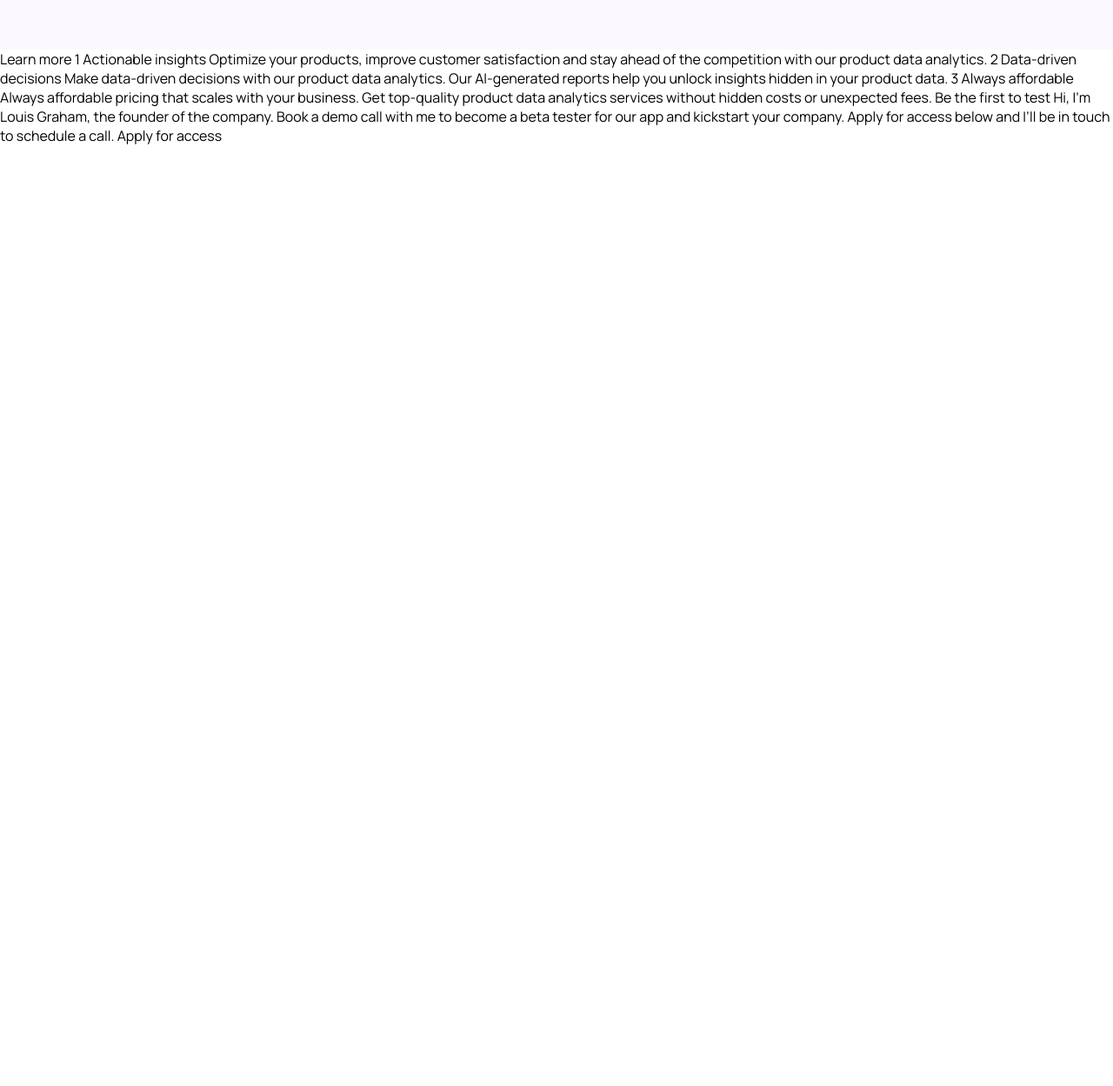
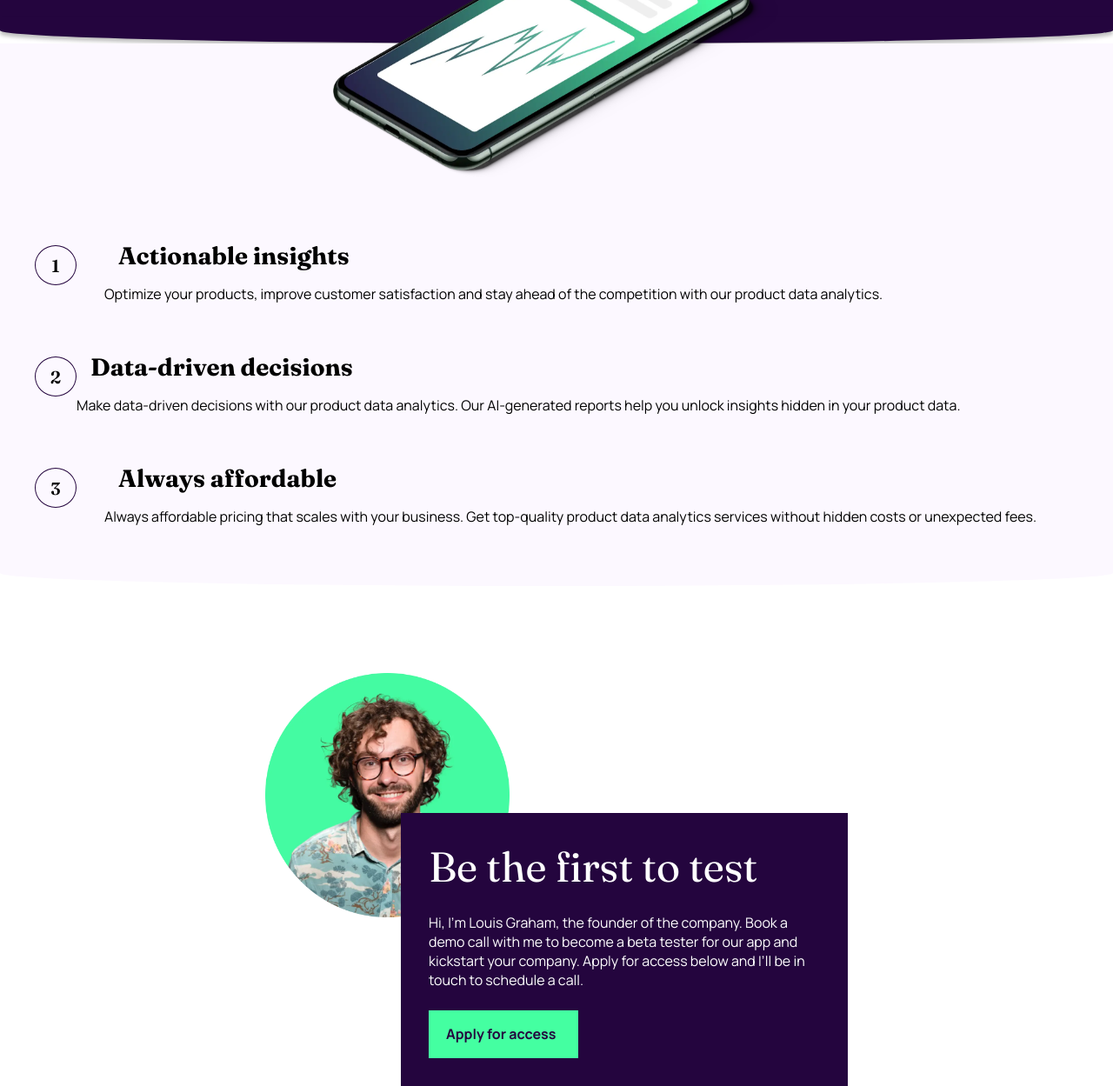
Before and after one commit to marjsky/workit-landing-page-code-2, a plain HTML site: page index.html in a window 1280 px wide. Shown: the part 524-1773 px from the top of the page at 87% size. Before the commit the page ends 800 px from the top, so only its background shows below. Drawn offline with Linux system fonts and the light colour scheme.

Commit message:
add styles to personal elements

```diff
--- a/assets/styles/style.css
+++ b/assets/styles/style.css
@@ -23,7 +23,6 @@
   text-align: center;
   margin-top: 64px;
   padding-bottom: 106px;
-
 }
 
 .header__bottom {
@@ -36,6 +35,7 @@
 }
 
 .header__title {
+  max-width: 380px;
   margin-bottom: 40px;
 }
 
@@ -44,7 +44,7 @@
   display: flex;
   justify-content: center;
   min-height: 155px;
-  background-color: var(--ghost)
+  background-color: var(--ghost);
 }
 
 .header__image {
@@ -53,6 +53,69 @@
   width: 320px;
 }
 
+.benefits {
+  display: flex;
+  flex-direction: column;
+  text-align: center;
+  background-color: var(--ghost);
+  padding-top: 56px;
+}
+.benefits-item {
+  padding-bottom: 40px;
+}
+.benefits-item__number {
+  display: flex;
+  justify-content: center;
+  align-items: center;
+  font-size: 20px;
+  font-weight: 600;
+  font-family: Fraunces;
+  border: 1px solid var(--primary);
+  border-radius: 50%;
+  width: 48px;
+  height: 46px;
+  margin: 0 auto 24px auto;
+}
+.benefits-item__title {
+  margin: 16px;
+}
+.benefits__bottom {
+  height: 30px;
+  width: 100%;
+  background-color: var(--ghost);
+  border-radius: 0 0 100% 100%;
+  margin-top: -1px;
+}
+.personal {
+  display: flex;
+  flex-direction: column;
+  justify-content: center;
+  align-items: center;
+  padding-top: 100px;
+}
+.personal__img {
+  width: 281px;
+  height: 281px;
+}
+.personal__card {
+  display: flex;
+  flex-direction: column;
+  align-items: center;
+  background-color: var(--primary);
+  color: var(--light);
+  padding: 32px;
+  margin-top: -54px;
+  text-align: center;
+}
+.personal__card-title {
+  margin-bottom: 16px;
+}
+.personal__card-description {
+  margin-bottom: 24px;
+}
+.personal__card-btn {
+  width: 172px;
+}
 
 @media (min-width: 768px) {
   .header__patterns {
@@ -68,7 +131,47 @@
     top: 220px;
     right: -100px;
   }
+  .header__content {
+    padding-bottom: 180px;
   }
+  .header__title {
+    max-width: 560px;
+  }
+  .header__image {
+    bottom: 0px;
+    width: 514px;
+  }
+  .benefits-item {
+    display: flex;
+    align-items: center;
+    text-align: left;
+  }
+  .benefits-item__number {
+    margin: 0;
+  }
+  .benefits-item__content {
+    margin-left: 32px;
+  }
+  .personal {
+    align-items: flex-start;
+    width: 750px;
+    margin: auto;
+  }
+  .personal__card {
+    align-items: flex-start;
+    text-align: left;
+    max-width: 514px;
+    align-self: flex-end;
+    margin-top: -120px;
+  }
+  .personal__card-title {
+    margin-bottom: 24px;
+  }
+  .personal__card-description {
+    margin-bottom: 24px;
+  }
+}
+
 @media (min-width: 1440px) {
   .header__pattern-1 {
     left: -120px;
@@ -76,4 +179,49 @@
   .header__pattern-2 {
     right: -60px;
   }
+  .header__content {
+    padding-bottom: 280px;
   }
+  .header__title {
+    min-width: 640px;
+  }
+  .header__image {
+    bottom: 25px;
+    width: 767px;
+  }
+  .header__image-container {
+    min-height: 200px;
+  }
+  .benefits {
+    flex-direction: row;
+    text-align: center;
+  }
+  .benefits-item {
+    flex-direction: column;
+    text-align: center;
+  }
+  .benefits-item__number {
+    margin-bottom: 56px;
+  }
+  .benefits-item__title {
+    margin-bottom: 28px;
+  }
+  .benefits-item__content {
+    margin: 0;
+  }
+  .personal {
+    width: 100%;
+  }
+  .personal__card {
+    max-width: 730px;
+    padding: 65px;
+    margin-top: -300px;
+  }
+  .personal__img {
+    width: 477px;
+    height: 477px;
+  }
+  .personal__card-btn {
+    width: 190px;
+  }
+}
--- a/assets/styles/utility.css
+++ b/assets/styles/utility.css
@@ -26,7 +26,7 @@
 .btn-primary {
   background-color: var(--secondary);
   color: var(--primary);
-  padding: 16px 24px;
+  padding: 16px 20px;
   cursor: pointer;
   border: none;
   text-decoration: none;
--- a/index.html
+++ b/index.html
@@ -21,6 +21,10 @@
         <img class="header__logo" src="./assets/images/logo-light.svg" alt="logo">
         <a class="header__btn btn-secondary">Apply for access</a>
       </nav>
+      <div class="header__patterns">
+        <img class="header__pattern-1" src="./assets/images/bg-pattern-1.svg" alt="pattern1">
+        <img class="header__pattern-2" src="./assets/images/bg-pattern-2.svg" alt="pattern2">
+      </div>
       <div class="header__content container">
         <h1 class="header__title heading-l">Data <span class="underline">tailored</span> to your needs.</h1>
         <button class="header__cta btn-primary">Learn more</button>
@@ -32,41 +36,47 @@
     </div>
   </header>
 
-  <main></main>
+  <main>
+    <div class="benefits">
+      <div class="benefits-item container">
+        <div class="benefits-item__number">1</div>
+        <div class="benefits-item__content">
+          <h2 class="benefits-item__title heading-s">Actionable insights</h2>
+          <p class="benefits-item__description">Optimize your products, improve customer satisfaction and stay ahead of the competition
+  with our product data analytics.</p>
+        </div>
+      </div>
+      <div class="benefits-item container">
+        <div class="benefits-item__number">2</div>
+        <div class="benehttps://mail.google.com/mail/u/0/popout?ver=1g3ytthb29lwb&q=basketball&qs=true&qid=C2106F6C-BED3-4822-B393-2A2F4FD3897C&aqid=0B43A434-124F-4CDF-898A-DB3B5CDD42F3&search=query&th=%23thread-f%3A1775781348254001324&qt=basketball.1&cvid=1fits-item__content">
+          <h2 class="benefits-item__title heading-s">Data-driven decisions</h2>
+          <p class="benefits-item__description">Make data-driven decisions with our product data analytics. Our AI-generated reports help
+  you unlock insights hidden in your product data.</p>
+        </div>
+      </div>
+      <div class="benefits-item container">
+        <div class="benefits-item__number">3</div>
+        <div class="benefits-item__content">
+          <h2 class="benefits-item__title heading-s">Always affordable</h2>
+          <p class="benefits-item__description">Always affordable pricing that scales with your business. Get top-quality product data
+  analytics services without hidden costs or unexpected fees.</p>
+        </div>
+      </div>
+    </div>
+    <div class="benefits__bottom"></div>
+
+    <div class="personal container">
+      <img class="personal__img" src="./assets/images/image-founder.webp" alt="image-founder">
+      <div class="personal__card">
+        <div class="personal__card-title heading-m">Be the first to test</div>
+        <div class="personal__card-description">
+          Hi, I'm Louis Graham, the founder of the company. Book a demo call with me to become a beta tester for our app and kickstart your company. Apply for access below and I’ll be in touch to schedule a call.
+        </div>
+        <div class="personal__card-btn btn-primary">Apply for access</div>
+      </div>
+    </div>
+  </main>
 
   <footer></footer>
-
-
-  Learn more
-
-  1
-
-  Actionable insights
-
-  Optimize your products, improve customer satisfaction and stay ahead of the competition
-  with our product data analytics.
-
-  2
-
-  Data-driven decisions
-
-  Make data-driven decisions with our product data analytics. Our AI-generated reports help
-  you unlock insights hidden in your product data.
-
-  3
-
-  Always affordable
-
-  Always affordable pricing that scales with your business. Get top-quality product data
-  analytics services without hidden costs or unexpected fees.
-
-  Be the first to test
-
-  Hi, I'm Louis Graham, the founder of the company. Book a demo call with me to become a
-  beta tester for our app and kickstart your company. Apply for access below and I’ll be
-  in touch to schedule a call.
-
-  Apply for access
-
 </body>
 </html>
```
Lines whose indentation alone changed are shown as unchanged.
